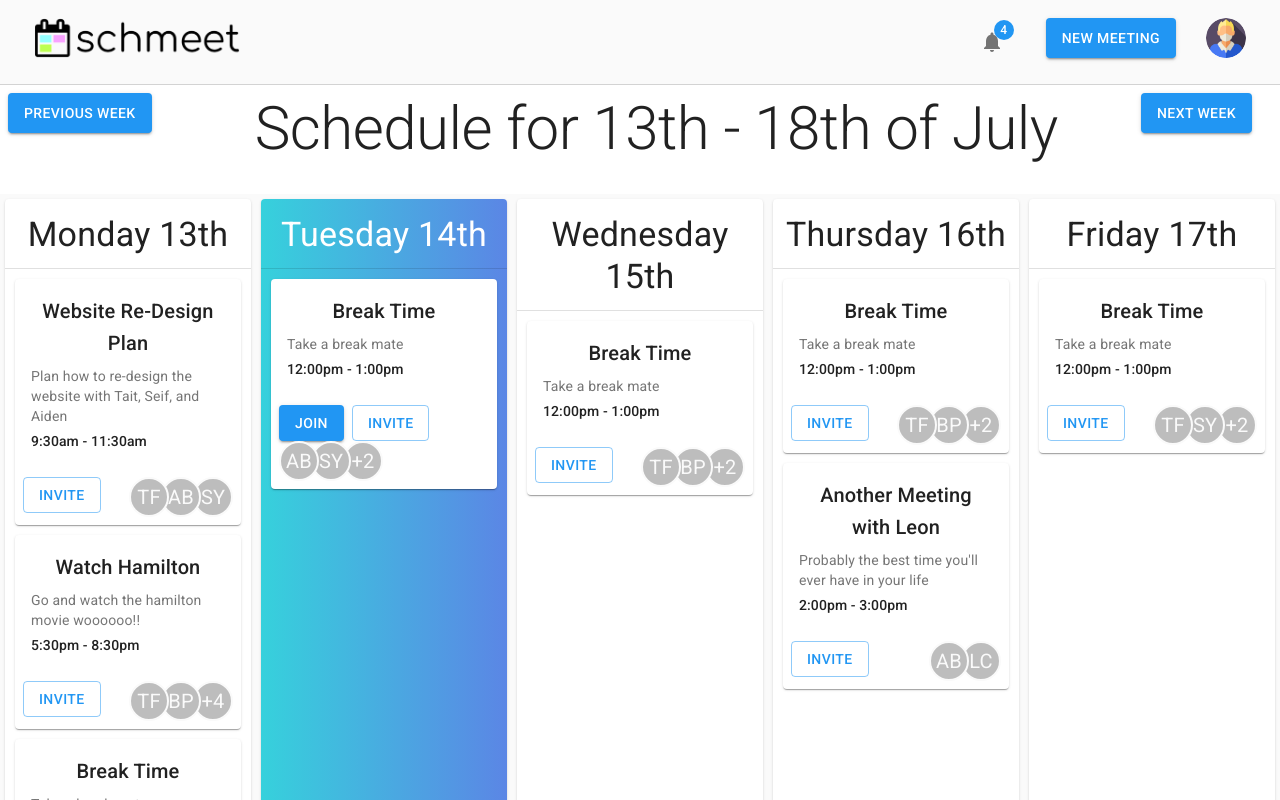
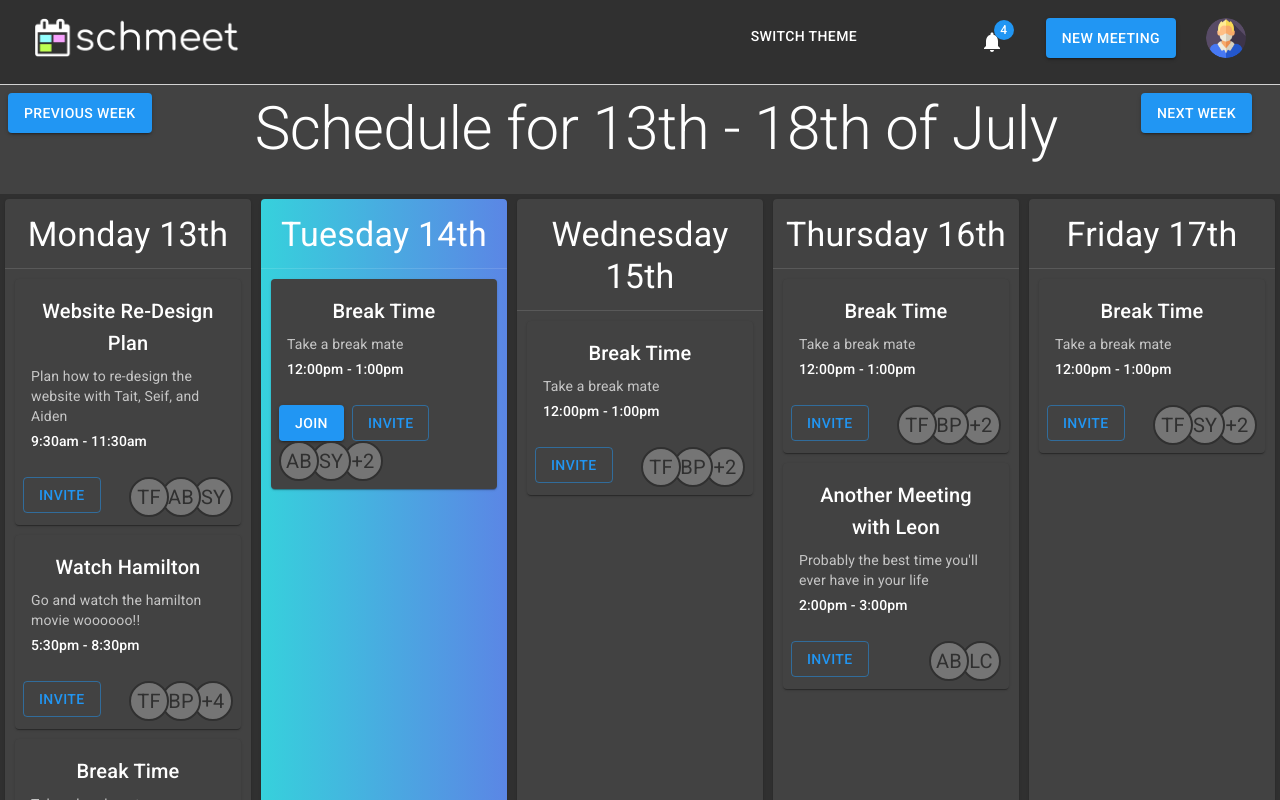
Before and after one commit to Alxjlv/schmeet-frontend, a React (Create React App) app in the folder schmeet-app/: page / in a window 1280 px wide. Shown: the top 800 px of the page. Built offline with nearby package versions, Linux system fonts and the light colour scheme.

Commit message:
Add dark mode

```diff
--- a/schmeet-app/src/App.js
+++ b/schmeet-app/src/App.js
@@ -1,4 +1,4 @@
-import React from "react";
+import React, { useState } from "react";
 import "./App.css";
 import NavBar from "./components/NavBar.jsx";
 import { Switch, Route } from "react-router-dom";
@@ -6,19 +6,43 @@ import NewMeeting from "./components/NewMeeting";
 import HomePage from "./components/HomePage";
 import Footer from "./components/Footer";
 import { MuiThemeProvider, createMuiTheme } from "@material-ui/core/styles";
-const theme = createMuiTheme({
+
+const themeObject = {
 	palette: {
 		primary: {
 			main: "#2196f3",
 		},
+		type: "dark",
 	},
-});
+};
+
+const useDarkMode = () => {
+	const [theme, setTheme] = useState(themeObject);
+
+	const {
+		palette: { type },
+	} = theme;
+	const toggleDarkMode = () => {
+		const updatedTheme = {
+			...theme,
+			palette: {
+				...theme.palette,
+				type: type === "light" ? "dark" : "light",
+			},
+		};
+		setTheme(updatedTheme);
+		return updatedTheme.palette.type;
+	};
+	return [theme, toggleDarkMode];
+};
 
 function App() {
+	const [theme, toggleDarkMode] = useDarkMode();
+	const themeConfig = createMuiTheme(theme);
 	return (
 		<div className="App">
-			<MuiThemeProvider theme={theme}>
-				<NavBar />
+			<MuiThemeProvider theme={themeConfig}>
+				<NavBar theme={themeConfig} toggleDarkMode={toggleDarkMode} />
 				<Switch>
 					<Route
 						exact
--- a/schmeet-app/src/components/MeetingCard.jsx
+++ b/schmeet-app/src/components/MeetingCard.jsx
@@ -6,22 +6,26 @@ import {
 	CardContent,
 	CardActions,
 	Avatar,
-	Grid
+	Grid,
 } from "@material-ui/core";
-import {
-	AvatarGroup
-} from "@material-ui/lab";
+import { AvatarGroup } from "@material-ui/lab";
+
+import p1 from "../images/account1.png";
+import p2 from "../images/account2.png";
+import p3 from "../images/account3.png";
+import p4 from "../images/account4.png";
+import p5 from "../images/account5.png";
+import p6 from "../images/account6.png";
 
 function MeetingCard(props) {
+	const profilePics = [p1, p2, p3, p4, p5, p6];
 	const members = props.meeting.members.map((member) => {
-        return (
-            <Avatar alt={member.name}>{member.initial}</Avatar>
-        );
-    })
+		return <Avatar alt={member.name}>{member.initial}</Avatar>;
+	});
 
 	const joinButtonStyle = {
-        marginRight: '8px'
-    }
+		marginRight: "8px",
+	};
 
 	const formatToHoursAndMinutes = (date) => {
 		var hours = date.getHours();
@@ -57,29 +61,31 @@ function MeetingCard(props) {
 			<CardActions>
 				<Grid container direction="row" justify="space-between">
 					<Grid>
-                        {props.day ===1 && <Button
+						{props.day === 1 && (
+							<Button
 								variant="contained"
 								size="medium"
 								color="primary"
 								href={props.meeting.link}
 								target="blank"
-                            style={joinButtonStyle}>
+								style={joinButtonStyle}
+							>
 								Join
-                        </Button>}
+							</Button>
+						)}
 						<Button
 							variant="outlined"
 							size="medium"
-                            color="primary">
+							color="primary"
+						>
 							Invite
 						</Button>
 					</Grid>
-                    <AvatarGroup max={3}>
-                        {members}
-                    </AvatarGroup>
+					<AvatarGroup max={3}>{members}</AvatarGroup>
 				</Grid>
 			</CardActions>
 		</Card>
-    )
+	);
 }
 
 export default MeetingCard;
--- a/schmeet-app/src/components/NavBar.jsx
+++ b/schmeet-app/src/components/NavBar.jsx
@@ -1,4 +1,4 @@
-import React from "react";
+import React, { useEffect, useState } from "react";
 import "../App.css";
 import { AppBar, Avatar, Button, Grid, Toolbar } from "@material-ui/core";
 import logoLight from "../images/schmeet-light.png";
@@ -7,7 +7,8 @@ import { Link } from "react-router-dom";
 import NotificationBadge from "./NotificationBadge";
 import profImage from "../images/account4.png";
 
-function NavBar() {
+function NavBar({ theme, toggleDarkMode }) {
+	useEffect(() => {});
 	return (
 		<div className="NavBar">
 			<AppBar className="TopNavbar" position="static" color="transparent">
@@ -16,7 +17,9 @@ function NavBar() {
 						<Grid item xs={6} component={Link} to="/">
 							<img
 								className="NavBarItem"
-								src={logoLight}
+								src={
+									theme.type == "light" ? logoLight : logoDark
+								}
 								style={{ float: "left" }}
 							/>
 						</Grid>
@@ -39,6 +42,9 @@ function NavBar() {
 							>
 								New Meeting
 							</Button>
+							<Button onClick={toggleDarkMode}>
+								Switch Theme
+							</Button>
 							<div style={{ float: "right", marginRight: 30 }}>
 								<NotificationBadge
 									className="NavBarItem"
```
Lines whose indentation alone changed are shown as unchanged.
